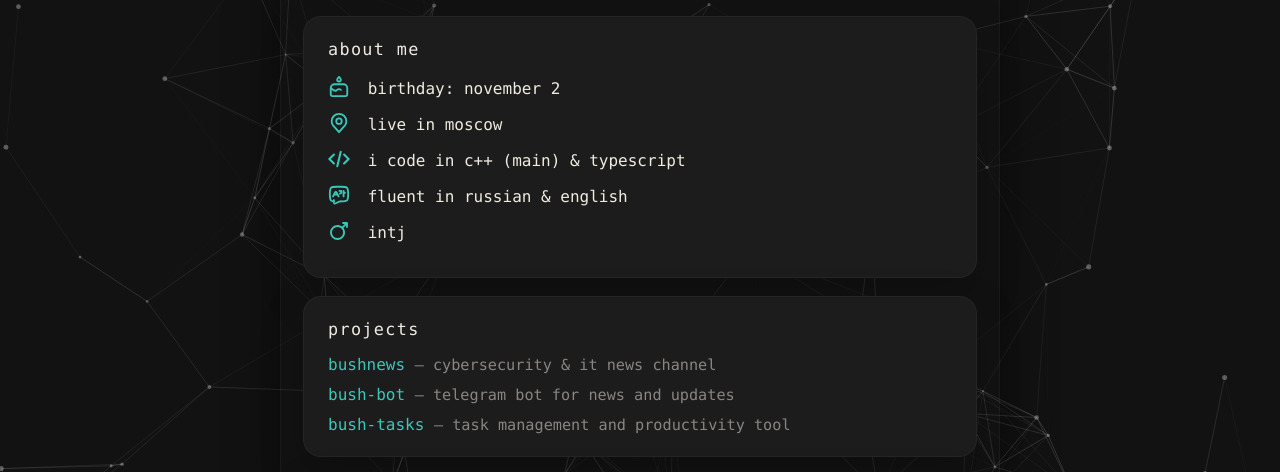
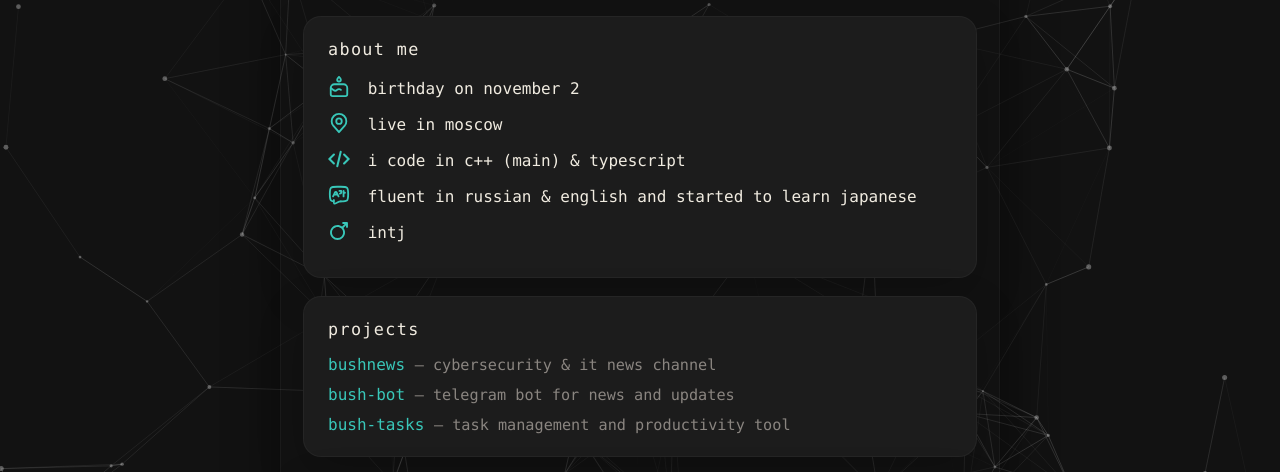
Before and after one commit to Bushmasterson/bushmasterson.github.io, a website: page index.html in a window 1280 px wide. Shown: the part 273-745 px from the top of the page. Drawn offline with Linux system fonts and the light colour scheme.

Commit message:
style: fix style and cleanness

```diff
--- a/index.html
+++ b/index.html
@@ -9,7 +9,7 @@
     />
     <meta name="theme-color" content="#39C7B9" />
 
-    <!-- open graph tags for social sharing -->
+    <!-- graph tags for social -->
     <meta property="og:title" content="bushmasterson | developer & cybersecurity enthusiast" />
     <meta
       property="og:description"
@@ -26,10 +26,7 @@
   </head>
 
   <body>
-    <!-- enhance depth and visual polish while preserving performance and accessibility -->
     <canvas id="particles-canvas" aria-hidden="true"></canvas>
-
-    <!-- provide a convenient control to quickly return to the top; shown after user scrolls -->
     <button id="back-to-top" aria-label="scroll to top">↑</button>
 
     <main class="container">
@@ -42,7 +39,6 @@
           </p>
         </header>
 
-        <!-- personal summary to establish context and credibility -->
         <section class="card" id="card-about">
           <div class="card-header">
             <h2>about me</h2>
@@ -71,7 +67,7 @@
                   ></path>
                 </g>
               </svg>
-              <span>birthday: november 2</span>
+              <span>birthday on november 2</span>
             </p>
             <p>
               <svg
@@ -133,7 +129,7 @@
                   ></path>
                 </g>
               </svg>
-              <span>fluent in russian & english</span>
+              <span>fluent in russian & english and started to learn japanese</span>
             </p>
             <p>
               <svg
@@ -154,7 +150,6 @@
           </div>
         </section>
 
-        <!-- curated project links to demonstrate real work and interests -->
         <section class="card" id="card-projects">
           <div class="card-header">
             <h2>projects</h2>
@@ -191,7 +186,6 @@
           </div>
         </section>
 
-        <!-- community guidance and expectations to reduce friction for visitors -->
         <section class="card" id="card-rules">
           <div class="card-header">
             <h2>rules</h2>
@@ -205,7 +199,6 @@
           </div>
         </section>
 
-        <!-- social and contact links for open collaboration and issue reporting -->
         <footer class="help-footer">
           <nav aria-label="social media links">
             <p>
@@ -218,7 +211,7 @@
                 <i class="fab fa-github"></i>
               </a>
               <a
-                href="https://t.me/bushmasterson"
+                href="https://telegram.me/bushmasterson"
                 target="_blank"
                 rel="noopener noreferrer"
                 aria-label="telegram profile"
```
Also changed, not shown: 3 other files.
